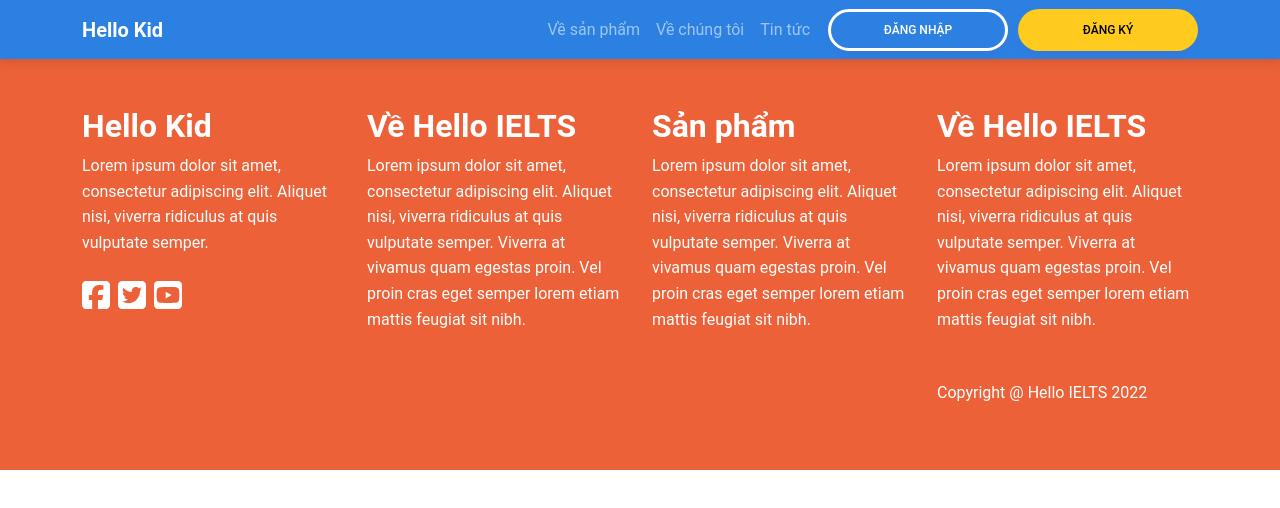
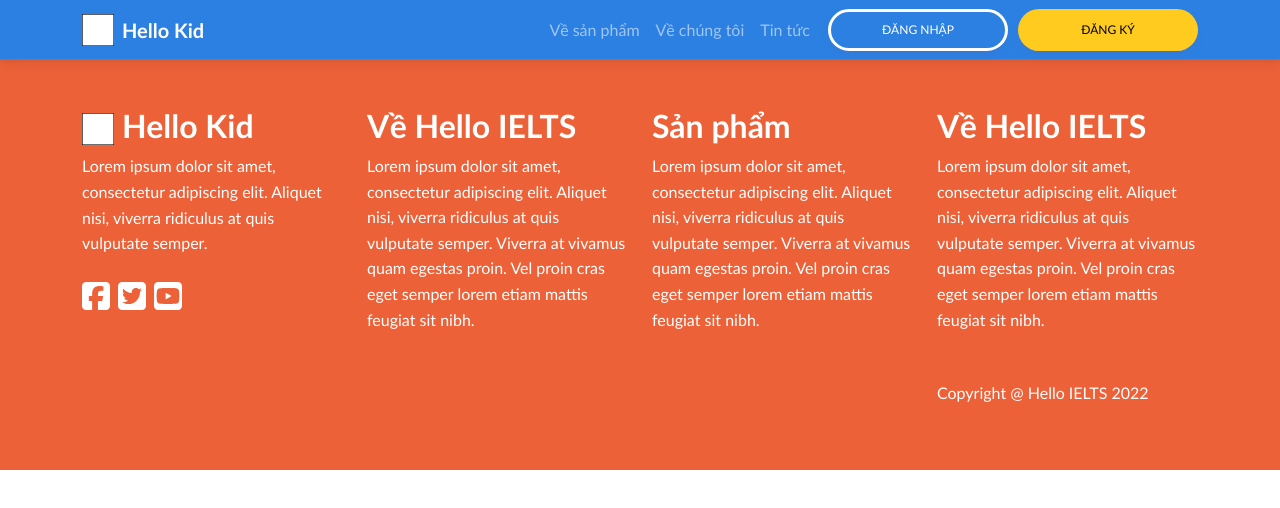
Before and after one commit to chauvuha/hello-kid, a React (Create React App) app: page /faqs in a window 1280 px wide. Shown: the top 508 px of the page. Built offline with nearby package versions, Linux system fonts and the light colour scheme.

Commit message:
fix button + add logo

```diff
--- a/src/App.css
+++ b/src/App.css
@@ -1,8 +1,12 @@
+/* @import url('https://fonts.googleapis.com/css2?family=Lato:wght@300;400;700;900&family=Quicksand:wght@400;600;700&display=swap'); */
+
+* {
+  font-family: Calibri, sans-serif
+}
+
 .App {
   text-align: center;
 }
-
-/* @import url('https://fonts.googleapis.com/css2?family=Lato:wght@300;400;700;900&family=Quicksand:wght@400;600;700&display=swap'); */
 
 .fw-600 {
   font-weight: 600
@@ -81,6 +85,12 @@ button:focus,
   box-shadow: none !important;
 }
 
+button h2,
+button h4 {
+  cursor:pointer;
+
+}
+
 :root {
   --e-dark-yellow: #FFCB1F;
   --e-dark-blue: #2C80E2;
--- a/src/components/elements/Footer/Footer.css
+++ b/src/components/elements/Footer/Footer.css
@@ -1,3 +1,7 @@
 .footer {
     background-color: var(--e-dark-orange)
 }
+
+.footer .footer-logo {
+    width: 2rem;
+}
--- a/src/components/elements/Footer/Footer.js
+++ b/src/components/elements/Footer/Footer.js
@@ -13,6 +13,7 @@ export default function Footer() {
                 <Row className="footer-container-row">
                     <Col className="footer-container-row-col footer-col footer-col-1">
                         <h2 className="fw-600">
+                        <img className="footer-logo me-2" src="/images/Rectangle40.png" alt="logo" />
                             Hello Kid
                         </h2>
                         <p>Lorem ipsum dolor sit amet, consectetur adipiscing elit. Aliquet nisi, viverra ridiculus at quis vulputate semper. </p>
@@ -21,6 +22,7 @@ export default function Footer() {
                         <FontAwesomeIcon icon={faYoutubeSquare} className="footer-icon me-2 mt-2" size="2x" />
                     </Col>
                     <Col>
+
                         <h2 className="fw-600">
                             Về Hello IELTS
                         </h2>
--- a/src/components/elements/Header/Header.css
+++ b/src/components/elements/Header/Header.css
@@ -1,6 +1,11 @@
 * {
     box-sizing: border-box;
 }
+
+#navbar .navbar-logo {
+    width: 2rem;
+}
+
 .header-container #navbar {
     background: #2C80E2;
 }
--- a/src/components/elements/Header/Header.js
+++ b/src/components/elements/Header/Header.js
@@ -9,6 +9,7 @@ export default function Header() {
         <div className="header-container">
             <Navbar id="navbar" variant="dark" expand="lg">
                 <Container>
+                    <img className="navbar-logo me-2" src="/images/Rectangle40.png" alt="logo" />
                     <Navbar.Brand href="/">Hello Kid</Navbar.Brand>
                     <Navbar.Toggle aria-controls="basic-navbar-nav" />
                     <Navbar.Collapse className="justify-content-end">
--- a/src/components/pages/Home/home.js
+++ b/src/components/pages/Home/home.js
@@ -231,7 +231,7 @@ export default function Home() {
                             <div className="hello-kid-levels level d-flex flex-column">
                                 <img className="hello-kid-levels-star" src="/images/star1.png" alt="star1" />
                                 <div className="hello-kid-levels-star-text-box">
-                                    <Button className="button-level button-level-1 mt-4 mb-4"><h2>STARTER</h2></Button>
+                                    <Button className="button-level button-level-1 mt-4 mb-4"><h2 className="fw-600">STARTER</h2></Button>
                                     <p className="level-text white">
                                         DÀNH CHO CÁC BẠN
                                         TỪ 6-8 TUỔI (PRE A1)
@@ -243,7 +243,7 @@ export default function Home() {
                             <div className="hello-kid-levels level d-flex flex-column">
                                 <img className="hello-kid-levels-star" src="/images/star2.png" alt="star2" />
                                 <div className="hello-kid-levels-star-text-box">
-                                    <Button className="button-level button-level-2 mt-4 mb-4"><h2>MOVER</h2></Button>
+                                    <Button className="button-level button-level-2 mt-4 mb-4"><h2 className="fw-600">MOVER</h2></Button>
                                     <p className="level-text white">
                                         DÀNH CHO CÁC BẠN
                                         TỪ 6-8 TUỔI (PRE A1)
@@ -255,7 +255,7 @@ export default function Home() {
                             <div className="hello-kid-levels level d-flex flex-column">
                                 <img className="hello-kid-levels-star" src="/images/star3.png" alt="star3" />
                                 <div className="hello-kid-levels-star-text-box">
-                                    <Button className="button-level button-level-3 mt-4 mb-4"><h2>FLYER</h2></Button>
+                                    <Button className="button-level button-level-3 mt-4 mb-4"><h2 className="fw-600">FLYER</h2></Button>
                                     <p className="level-text white">
                                         DÀNH CHO CÁC BẠN
                                         TỪ 6-8 TUỔI (PRE A1)
@@ -267,7 +267,7 @@ export default function Home() {
                             <div className="hello-kid-levels level d-flex flex-column">
                                 <img className="hello-kid-levels-star" src="/images/star4.png" alt="star4" />
                                 <div className="hello-kid-levels-star-text-box">
-                                    <Button className="button-level button-level-4 mt-4 mb-4"><h2>TOEFL Primary</h2></Button>
+                                    <Button className="button-level button-level-4 mt-4 mb-4"><h2 className="fw-600">TOEFL Primary</h2></Button>
                                     <p className="level-text white">
                                         DÀNH CHO CÁC BẠN
                                         TỪ 6-8 TUỔI (PRE A1)
```
Also changed, not shown: public/images/Rectangle40.png (added).
